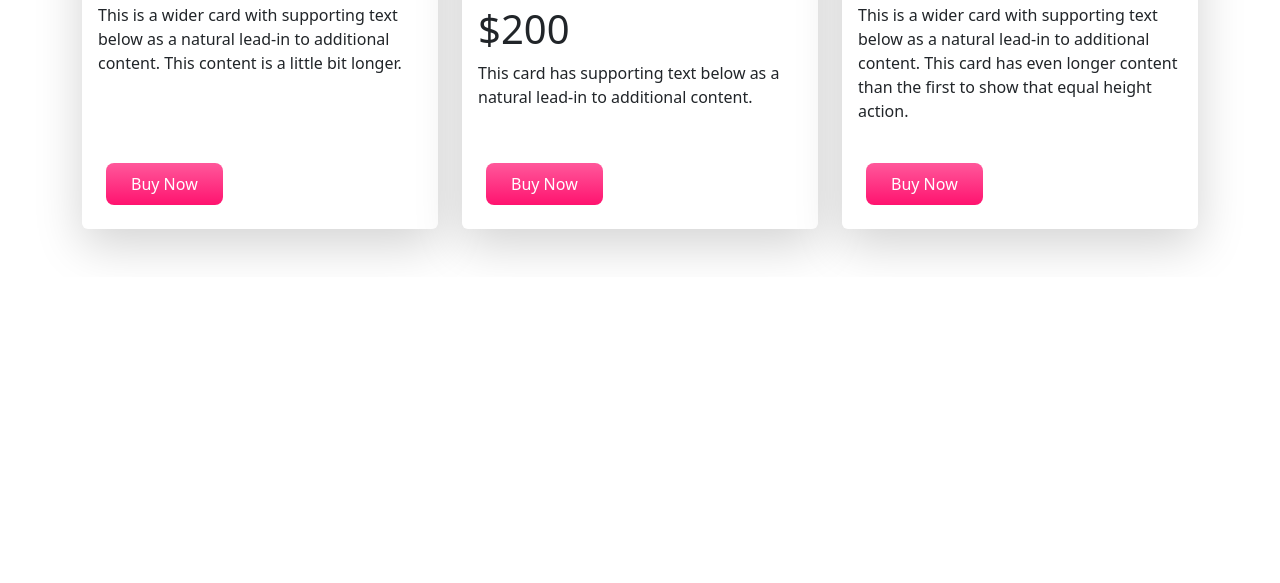
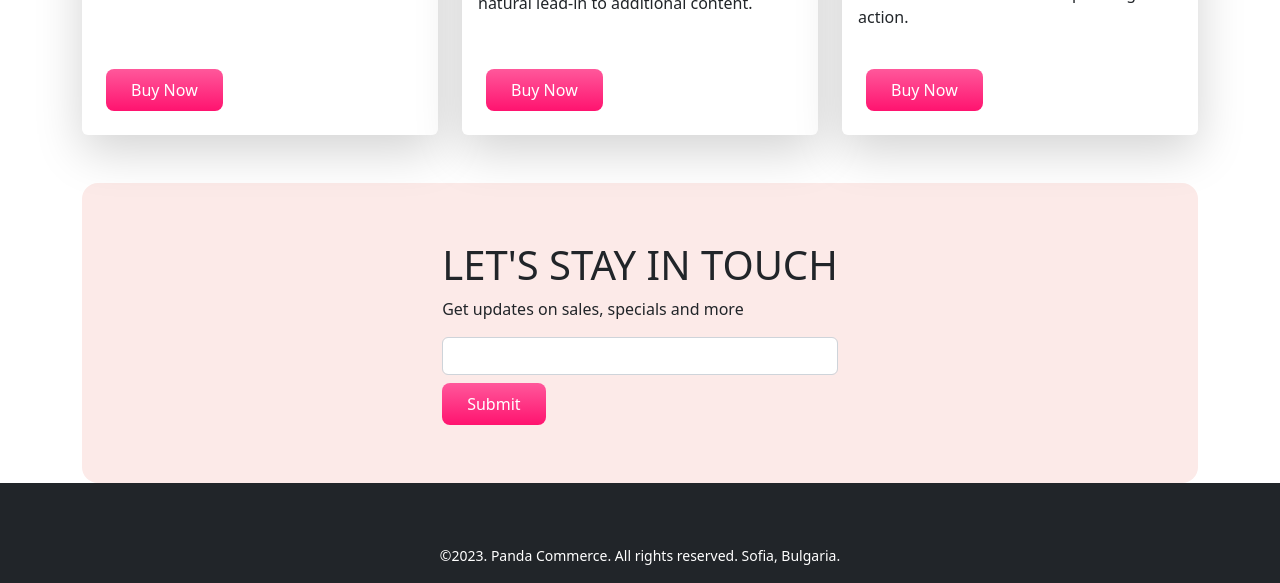
Before and after one commit to saidur413/panda-site, a plain HTML site: page index.html in a window 1280 px wide. Shown: the part 2035-2618 px from the top of the page. Before the commit the page ends 2312 px from the top, so only its background shows below. Drawn offline with nearby package versions, Linux system fonts and the light colour scheme.

Commit message:
mian-footer added

```diff
--- a/index.html
+++ b/index.html
@@ -10,13 +10,13 @@
     <link rel="stylesheet" href="css/style.css">
   </head>
 
-  <body class="container">
+  <body class="m-0 p-o">
     <!-- header start -->
    <header class="container">
 
      <!-- navar start -->
-     <nav class="navbar navbar-expand-lg bg-light ">
-        <div>
+     <nav class="navbar navbar-expand-lg bg-light fixed-top">
+        <div class="container">
           <a class="navbar-brand" href="#"><img src="images/logo.png" alt=""></a>
           <button class="navbar-toggler" type="button" data-bs-toggle="collapse" data-bs-target="#navbarSupportedContent" aria-controls="navbarSupportedContent" aria-expanded="false" aria-label="Toggle navigation">
             <span class="navbar-toggler-icon"></span>
@@ -41,7 +41,7 @@
       </nav>
     <!-- navar end -->
     <!-- banner/slide section start -->
-    <section class="mt-5">
+    <section class="my-5">
         <div id="carouselExampleControls" class="carousel slide" data-bs-ride="carousel">
             <div class="carousel-inner">
               <div class="carousel-item active border rounded panda-slide p-5">
@@ -106,7 +106,7 @@
 
 
     <!-- main start  -->
-    <main>
+   <main class="continer" >
       <!-- catagories section start  -->
       <section class="my-5">
         <div class="container text-center">
@@ -132,10 +132,10 @@
           </div>
         </div>
       </section>
-    <!-- catagories section start  -->
+    <!-- catagories section end  -->
 
     <!-- main/shoes section start  -->
-    <section class="my-5">
+    <section class="my-5 container">
       <h1>Shoes</h1>
       <div class="row row-cols-1 row-cols-md-2 row-cols-lg-3 g-4">
         <div class="col">
@@ -179,9 +179,10 @@
         </div>
       </div>
     </section>
+    <!-- main/shoes section end  -->
 
-    <!-- main/backpack section  -->
-    <section class="my-5">
+    <!-- main/backpack section start  -->
+    <section class="my-5 container">
       <h1>Backpack</h1>
       <div class="row row-cols-1 row-cols-md-2 row-cols-lg-3 g-4">
         <div class="col">
@@ -225,16 +226,34 @@
         </div>
       </div>
     </section>
-    <!-- main/backpack section  -->
+    <!-- main/backpack section end  -->
 
-    <!-- main/shoes section end  -->
-    </main>
-    <!-- main end  -->
+    <!-- main/subscribe section start -->
+    <section class="mt-5 container">
+      <div style="height:300px" class="d-flex justify-content-center align-items-center panda-slide rounded-4">
+        <div>
+          <h1>LET'S STAY IN TOUCH</h1>
+          <p>Get updates on sales, specials and more</p>
+          <form>
+            <div class="mb-2">
+              <input type="email" class="form-control" id="exampleInputEmail1" aria-describedby="emailHelp">
+              <div id="emailHelp" class="form-text"></div>
+            </div>
+            <button type="submit" class="btn btn-bg-panda">Submit</button>
+          </form>
+        </div>
+      </div>
+    </section>
+    <!-- main/subscribe section end -->
+  </main>
+  <!-- main end  -->
 
+  <!-- footer start -->
+  <footer style="height:100px" class="text-center mb-o bg-dark d-flex align-items-end justify-content-center p-0">
+    <p class="text-white"><small>©2023. Panda Commerce. All rights reserved. Sofia, Bulgaria.</small></p>
+  </footer>
+  <!-- footer end -->
 
-
-
-
-    <script src="https://cdn.jsdelivr.net/npm/bootstrap@5.2.0/dist/js/bootstrap.bundle.min.js" integrity="sha384-A3rJD856KowSb7dwlZdYEkO39Gagi7vIsF0jrRAoQmDKKtQBHUuLZ9AsSv4jD4Xa" crossorigin="anonymous"></script>
+  <script src="https://cdn.jsdelivr.net/npm/bootstrap@5.2.0/dist/js/bootstrap.bundle.min.js" integrity="sha384-A3rJD856KowSb7dwlZdYEkO39Gagi7vIsF0jrRAoQmDKKtQBHUuLZ9AsSv4jD4Xa" crossorigin="anonymous"></script>
   </body>
 </html>
```
